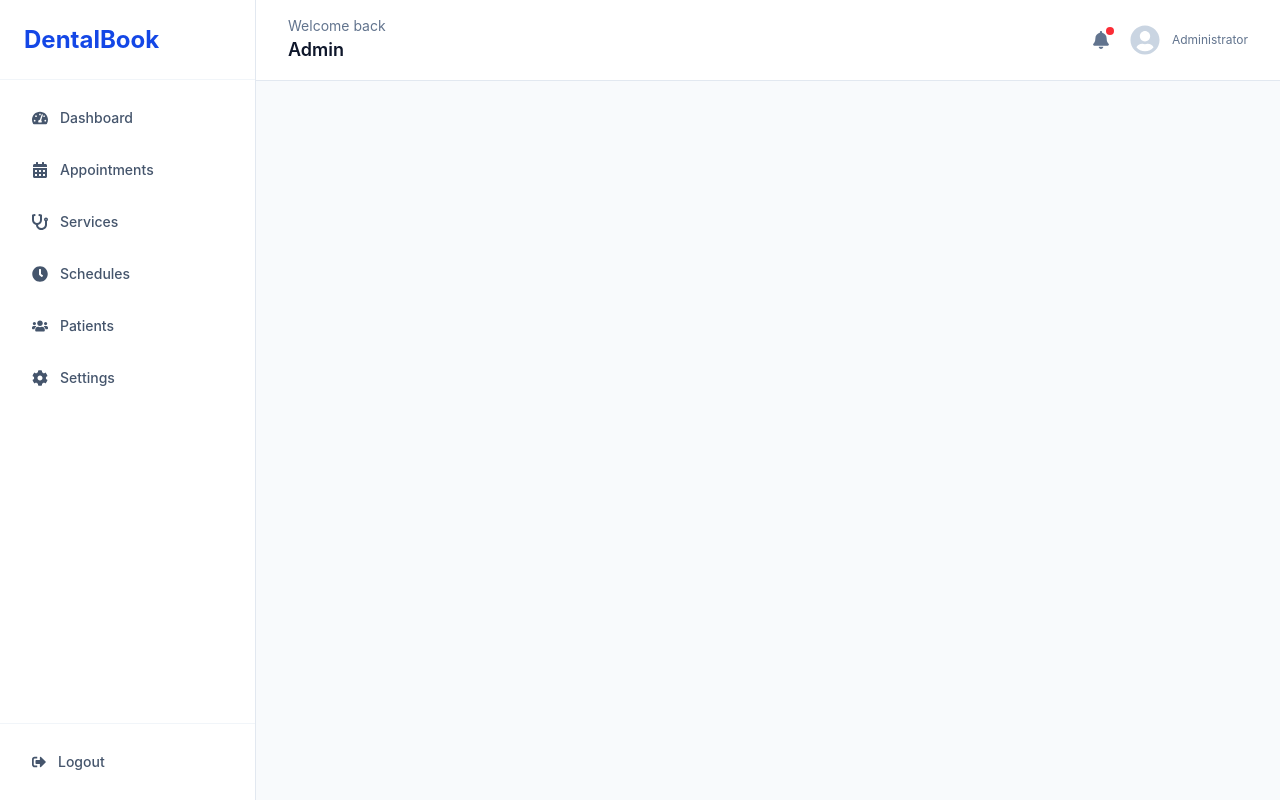
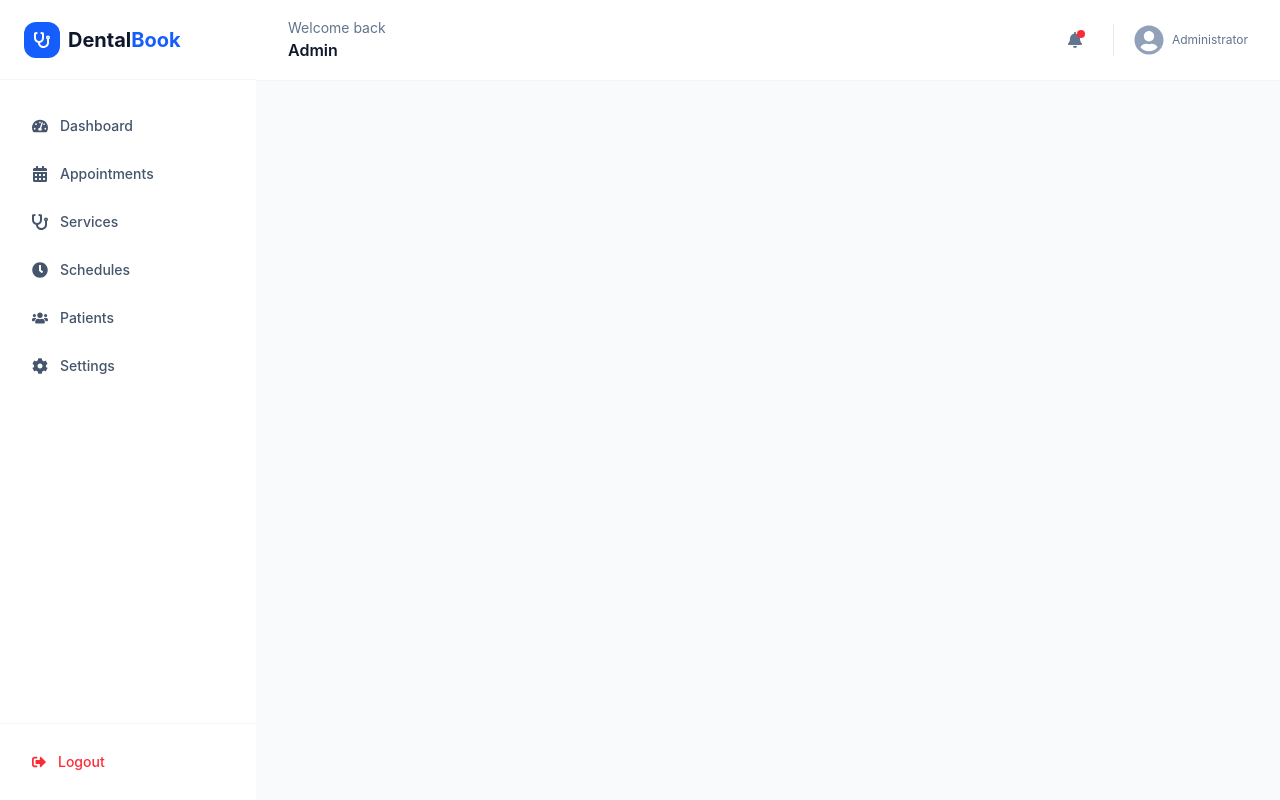
Before and after one commit to ayoubhanine/DentalBook, a React app in the folder frontend/: page /admin in a window 1280 px wide. Built offline with nearby package versions, Linux system fonts and the light colour scheme; the HTML template or start-up script is replaced by a standard one.

Commit message:
feat: make admin navigation responsive

```diff
--- a/frontend/src/components/admin/AdminHeader.jsx
+++ b/frontend/src/components/admin/AdminHeader.jsx
@@ -1,34 +1,52 @@
-import { FaBell, FaUserCircle } from "react-icons/fa";
+import { FaBell, FaBars, FaUserCircle } from "react-icons/fa";
 import { useSelector } from "react-redux";
 
-function AdminHeader() {
+function AdminHeader({ onMenuClick }) {
   const { user } = useSelector((state) => state.auth);
 
   return (
-    <header className="sticky top-0 z-30 border-b border-slate-200 bg-white/95 backdrop-blur">
+    <header className="sticky top-0 z-30 border-b border-slate-100 bg-white">
       <div className="flex h-20 items-center justify-between px-4 sm:px-6 lg:px-8">
-        <div>
-          <p className="text-sm text-slate-500">
-            Welcome back
-          </p>
 
-          <h2 className="text-lg font-semibold text-slate-900">
-            {user?.firstName || "Admin"}
-          </h2>
+        <div className="flex items-center gap-3">
+
+          <button
+            onClick={onMenuClick}
+            className="rounded-xl p-2.5 text-slate-600 hover:bg-slate-100 md:hidden"
+            aria-label="Open menu"
+          >
+            <FaBars />
+          </button>
+
+          <div>
+            <p className="hidden text-sm text-slate-500 sm:block">
+              Welcome back
+            </p>
+
+            <h2 className="text-sm font-semibold text-slate-900 sm:text-base">
+              {user?.firstName || "Admin"}
+            </h2>
+          </div>
         </div>
 
-        <div className="flex items-center gap-5">
-          <button className="relative text-slate-500 hover:text-blue-600">
-            <FaBell size={18} />
+        {/* Right */}
+        <div className="flex items-center gap-3 sm:gap-5">
+          <button
+            className="relative rounded-xl p-2.5 text-slate-500 hover:bg-slate-100"
+            aria-label="Notifications"
+          >
+            <FaBell />
 
-            <span className="absolute -right-1 -top-1 h-2 w-2 rounded-full bg-red-500" />
+            <span className="absolute right-2 top-2 h-2 w-2 rounded-full bg-red-500" />
           </button>
 
-          <div className="flex items-center gap-3">
-            <FaUserCircle className="text-3xl text-slate-300" />
+          <div className="hidden h-8 w-px bg-slate-200 sm:block" />
+
+          <div className="flex items-center gap-2">
+            <FaUserCircle className="text-2xl text-slate-400 sm:text-3xl" />
 
             <div className="hidden sm:block">
-              <p className="text-sm font-medium text-slate-800">
+              <p className="text-sm font-semibold text-slate-800">
                 {user?.firstName} {user?.lastName}
               </p>
 
--- a/frontend/src/components/admin/Sidebar.jsx
+++ b/frontend/src/components/admin/Sidebar.jsx
@@ -1,102 +1,136 @@
+import { useState } from "react";
 import { NavLink, useNavigate } from "react-router-dom";
+import { useDispatch } from "react-redux";
 import {
   FaCalendarAlt,
-  FaClipboardList,
   FaClock,
   FaCog,
   FaSignOutAlt,
   FaStethoscope,
   FaTachometerAlt,
   FaUsers,
+  FaTimes,
 } from "react-icons/fa";
 
-import { useDispatch } from "react-redux";
 import { logout } from "../../features/auth/authSlice";
 
-function Sidebar() {
+function Sidebar({ isOpen, onClose }) {
+  const navigate = useNavigate();
   const dispatch = useDispatch();
-  const navigate = useNavigate();
+
+  const links = [
+    {
+      name: "Dashboard",
+      path: "/admin/dashboard",
+      icon: FaTachometerAlt,
+    },
+    {
+      name: "Appointments",
+      path: "/admin/appointments",
+      icon: FaCalendarAlt,
+    },
+    {
+      name: "Services",
+      path: "/admin/services",
+      icon: FaStethoscope,
+    },
+    {
+      name: "Schedules",
+      path: "/admin/schedules",
+      icon: FaClock,
+    },
+    {
+      name: "Patients",
+      path: "/admin/patients",
+      icon: FaUsers,
+    },
+    {
+      name: "Settings",
+      path: "/admin/settings",
+      icon: FaCog,
+    },
+  ];
 
   const handleLogout = () => {
     dispatch(logout());
     navigate("/login");
   };
 
-  const links = [
-    {
-      name: "Dashboard",
-      path: "/admin/dashboard",
-      icon: <FaTachometerAlt />,
-    },
-    {
-      name: "Appointments",
-      path: "/admin/appointments",
-      icon: <FaCalendarAlt />,
-    },
-    {
-      name: "Services",
-      path: "/admin/services",
-      icon: <FaStethoscope />,
-    },
-    {
-      name: "Schedules",
-      path: "/admin/schedules",
-      icon: <FaClock />,
-    },
-    {
-      name: "Patients",
-      path: "/admin/patients",
-      icon: <FaUsers />,
-    },
-    {
-      name: "Settings",
-      path: "/admin/settings",
-      icon: <FaCog />,
-    },
-  ];
+  return (
+    <>
+      {/* Mobile Overlay */}
+      {isOpen && (
+        <div
+          className="fixed inset-0 z-40 bg-slate-900/40 md:hidden"
+          onClick={onClose}
+        />
+      )}
+
+
+      <aside
+       className={`fixed inset-y-0 left-0 z-50 w-64 bg-white shadow-xl transition-transform duration-300 ${
+  isOpen ? "translate-x-0" : "-translate-x-full"
+} md:translate-x-0 md:shadow-none`}
+      >
+
+        <div className="flex h-20 items-center justify-between border-b border-slate-100 px-6">
+          <div className="flex items-center gap-2">
+            <div className="flex h-9 w-9 items-center justify-center rounded-xl bg-blue-600 text-white">
+              <FaStethoscope />
+            </div>
+
+            <span className="text-xl font-bold text-slate-900">
+              Dental<span className="text-blue-600">Book</span>
+            </span>
+          </div>
+
+
+          <button
+            onClick={onClose}
+            className="rounded-lg p-2 text-slate-500 hover:bg-slate-100 md:hidden"
+            aria-label="Close menu"
+          >
+            <FaTimes />
+          </button>
+        </div>
+
+
+        <nav className="space-y-1 px-4 py-6">
+          {links.map((link) => {
+            const Icon = link.icon;
 
             return (
-    <aside className="fixed left-0 top-0 z-40 hidden h-screen w-64 border-r border-slate-200 bg-white md:block">
-      <div className="flex h-full flex-col">
-        {/* Logo */}
-        <div className="flex h-20 items-center border-b border-slate-100 px-6">
-          <h1 className="text-2xl font-bold text-blue-700">
-            DentalBook
-          </h1>
-        </div>
-
-        {/* Navigation */}
-        <nav className="flex-1 space-y-2 p-4">
-          {links.map((link) => (
               <NavLink
                 key={link.path}
                 to={link.path}
+                onClick={onClose}
                 className={({ isActive }) =>
                   `flex items-center gap-3 rounded-xl px-4 py-3 text-sm font-medium transition ${
                     isActive
-                    ? "bg-blue-50 text-blue-700"
-                    : "text-slate-600 hover:bg-slate-50 hover:text-blue-700"
+                      ? "bg-blue-50 text-blue-600"
+                      : "text-slate-600 hover:bg-slate-50 hover:text-slate-900"
                   }`
                 }
               >
-              <span className="text-base">{link.icon}</span>
+                <Icon className="text-base" />
                 {link.name}
               </NavLink>
-          ))}
+            );
+          })}
         </nav>
 
-        {/* Logout */}
-        <div className="border-t border-slate-100 p-4">
+
+        <div className="absolute bottom-0 w-full border-t border-slate-100 p-4">
           <button
             onClick={handleLogout}
-            className="flex w-full items-center gap-3 rounded-xl px-4 py-3 text-sm font-medium text-slate-600 transition hover:bg-red-50 hover:text-red-600"
+            className="flex w-full items-center gap-3 rounded-xl px-4 py-3 text-sm font-medium text-red-500 transition hover:bg-red-50"
           >
             <FaSignOutAlt />
             Logout
           </button>
         </div>
-      </div>
       </aside>
+    </>
   );
 }
 
--- a/frontend/src/layouts/AdminLayout.jsx
+++ b/frontend/src/layouts/AdminLayout.jsx
@@ -1,14 +1,23 @@
+import { useState } from "react";
 import { Outlet } from "react-router-dom";
+
 import Sidebar from "../components/admin/Sidebar";
 import AdminHeader from "../components/admin/AdminHeader";
 
 function AdminLayout() {
+  const [isSidebarOpen, setIsSidebarOpen] = useState(false);
+
   return (
     <div className="min-h-screen bg-slate-50">
-      <Sidebar />
+      <Sidebar
+        isOpen={isSidebarOpen}
+        onClose={() => setIsSidebarOpen(false)}
+      />
 
       <div className="md:ml-64">
-        <AdminHeader />
+        <AdminHeader
+          onMenuClick={() => setIsSidebarOpen(true)}
+        />
 
         <main className="p-4 sm:p-6 lg:p-8">
           <Outlet />
--- a/frontend/src/pages/admin/Dashboard.jsx
+++ b/frontend/src/pages/admin/Dashboard.jsx
@@ -44,14 +44,14 @@ const statusStyles = {
 
   return (
     <div className="space-y-8">
-      {/* Page Header */}
+
       <div>
         <p className="text-sm font-medium text-blue-600">
           Dashboard
         </p>
 
         <h1 className="mt-1 text-3xl font-bold text-slate-900">
-          Clinic Overview
+          Cabinet Overview
         </h1>
 
         <p className="mt-2 text-slate-500">
@@ -59,7 +59,7 @@ const statusStyles = {
         </p>
       </div>
 
-      {/* Stats */}
+
       <div className="grid gap-5 sm:grid-cols-2 xl:grid-cols-4">
         <StatCard
           title="Total Appointments"
@@ -90,7 +90,7 @@ const statusStyles = {
         />
       </div>
 
-      {/* Appointment Overview */}
+
       <div className="overflow-hidden rounded-2xl border border-slate-100 bg-white shadow-sm">
         <div className="flex flex-col gap-3 border-b border-slate-100 p-6 sm:flex-row sm:items-center sm:justify-between">
           <div>
@@ -118,7 +118,7 @@ const statusStyles = {
                 {message}
             </div>
             )}
-        {/* Desktop table */}
+
         <div className="hidden overflow-x-auto md:block">
           <table className="w-full">
             <thead>
@@ -182,7 +182,6 @@ const statusStyles = {
           </table>
         </div>
 
-        {/* Mobile cards */}
         <div className="space-y-4 p-4 md:hidden">
           {appointments.map((appointment) => (
             <div
```
Lines whose indentation alone changed are shown as unchanged.
